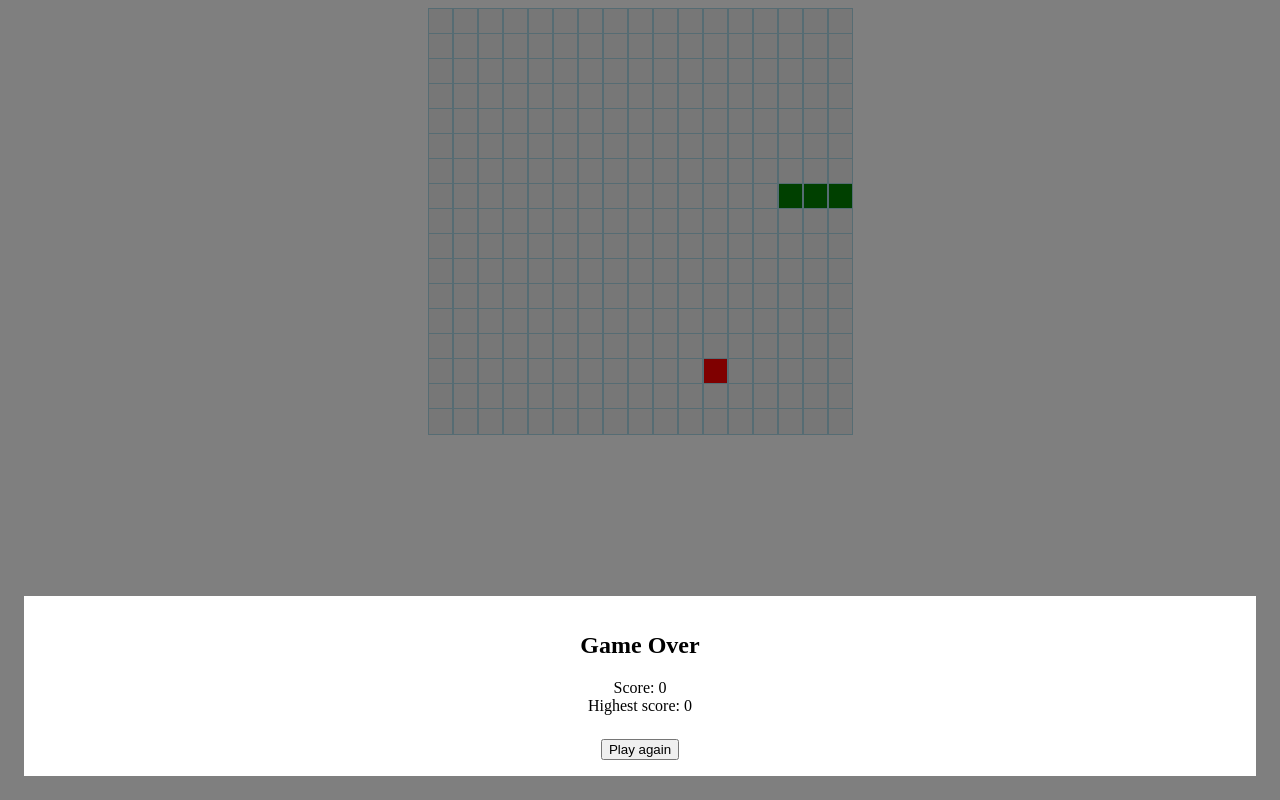
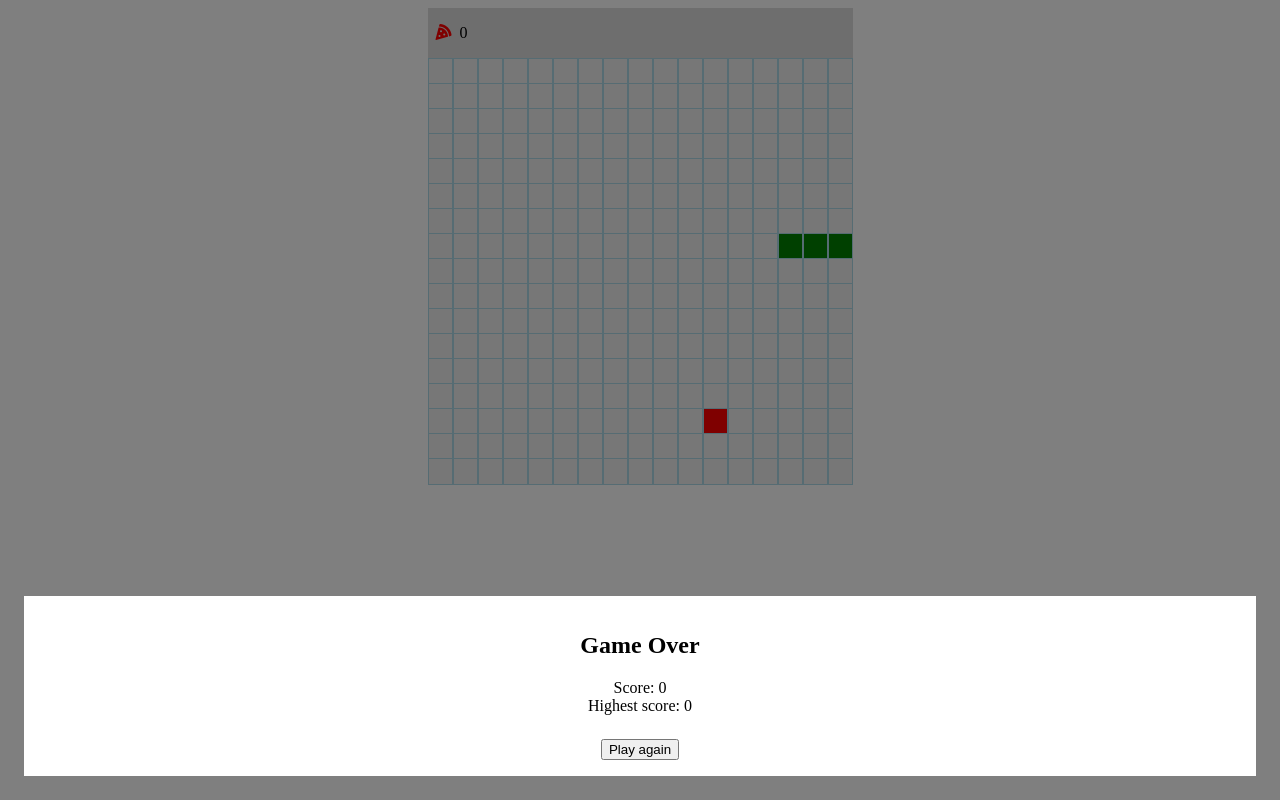
Before and after one commit to nugrahawahyu/snake, a Vue app: page / in a window 1280 px wide. Built offline with nearby package versions, Linux system fonts and the light colour scheme.

Commit message:
show score, and save highest score

```diff
--- a/src/App.vue
+++ b/src/App.vue
@@ -1,6 +1,14 @@
 <template>
-  <main>
-    <Board ref="board" @eat="eat" />
+  <div>
+    <header>
+      <div class="content">
+        <i class="fas fa-pizza-slice" style="color: red;"></i>
+        <span style="margin-left: 8px;">{{ score }}</span>
+      </div>
+    </header>
+    <main>
+      <Board ref="board" @eat="eat" />
+    </main>
     <Modal v-if="showModal">
       <div class="modal-content">
         <div class="text-center modal-item">
@@ -17,7 +25,7 @@
         </div>
       </div>
     </Modal>
-  </main>
+  </div>
 </template>
 
 <script lang="ts">
@@ -30,6 +38,7 @@ import Modal from './components/Modal.vue'
 
 const BOARD_WIDTH = 17
 const BOARD_HEIGHT = 17
+const HIGHEST_SCORE_CACHE_KEY = 'highestScore'
 
 interface BoardInterface {
   setTileRole(coordinate: Coordinate, role: Role): void;
@@ -84,6 +93,12 @@ export default Vue.extend({
     endGame () {
       // eslint-disable-next-line no-console
       console.log('Game over')
+      const highestScore = parseInt(localStorage.getItem(HIGHEST_SCORE_CACHE_KEY)) || 0;
+      const score = this.score
+      if (score > highestScore) {
+        this.highestScore = score
+        localStorage.setItem(HIGHEST_SCORE_CACHE_KEY, score)
+      }
       clearInterval(this.interval)
       document.onkeydown = null;
       this.showModal = true
@@ -100,6 +115,7 @@ export default Vue.extend({
         snake.unFreezeSetDirection()
       })
       this.score = 0
+      this.highestScore = parseInt(localStorage.getItem(HIGHEST_SCORE_CACHE_KEY)) || 0;
       this.showModal = false
       this.snake = snake
       this.foodCoordinates = []
@@ -172,6 +188,21 @@ export default Vue.extend({
 </script>
 
 <style lang="scss" scoped>
+header {
+  margin: 0 auto;
+  width: calc(100vw - 16px);
+  background-color: #ddd;
+
+  @media screen and (min-width: 800px){
+    margin: 0 auto;
+    max-width: calc(17 * 25px);
+  }
+
+  .content {
+    padding: 16px 8px;
+  }
+}
+
 .text-center {
   text-align: center;
 }
```
